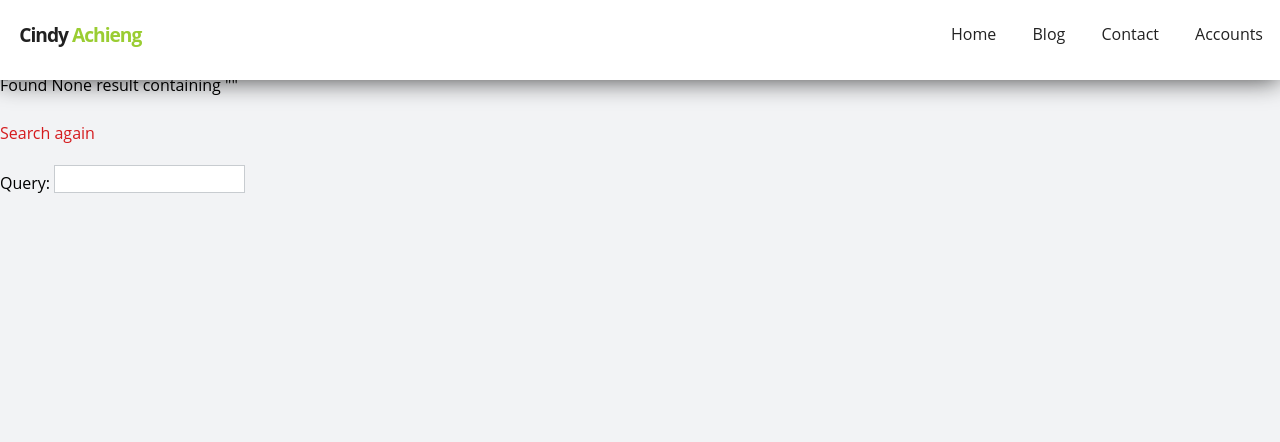
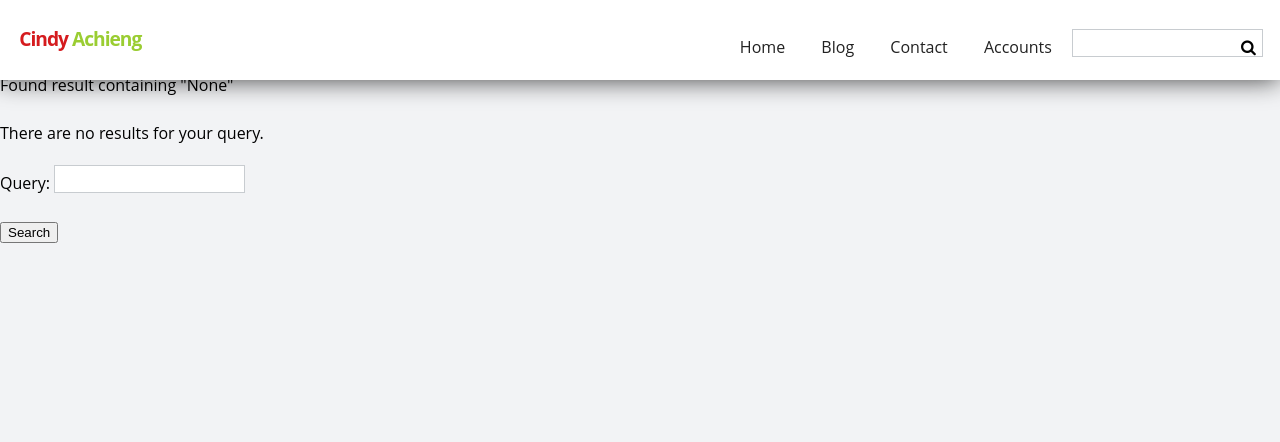
Before and after one commit to achiengcindy/Cindy_achieng_website, a Django app: page /blog/search/ in a window 1280 px wide. Shown: the top 442 px of the page. Run offline with Django 3.2, Linux system fonts and the light colour scheme; some libraries are stand-ins or nearby versions.

Commit message:
full text search
added postgres full text search

```diff
--- a/src/blog/templates/blog/post/search.html
+++ b/src/blog/templates/blog/post/search.html
@@ -1,16 +1,19 @@
 {% extends "base.html" %}
-
 {% block title %}Search{% endblock %}
 
 {% block content %}
+<h3 class="">Search for posts</h3>
+<p>{% with results.count as total_results %}
+  Found {{ total_results }} result{{ total_results|pluralize }} containing "{{ query }}"
+  {% endwith %}</p>
 
-  <h3 class="">Search for posts</h3>
-  <p class="">Found {{ total_results }} result{{ total_results|pluralize }} containing "{{ cd.query }}"</p>
-    {% for post in results %}
-     <a class="" href="{{ post.get_absolute_url }}">{{ post.title }}</a>
-     {% endfor %}
-    <a class="" href="{% url "blog:post_search" %}">Search again</a>
-     <form action="." method="get">
-      {{ form.as_p }}
-      </form>
+{% for post in results %}
+<h4><a href="{{ post.get_absolute_url }}">{{ post.title }}</a></h4>
+{% empty %}
+<p>There are no results for your query.</p>
+<form action="{% url "blog:post_search" %}" method="get">
+{{ form.as_p }}
+<input type="submit" value="Search">
+</form>
+{% endfor %}
 {% endblock %}
--- a/src/blog/views.py
+++ b/src/blog/views.py
@@ -7,10 +7,9 @@ from django.db.models import Count
 from django.db.models import Q
 from django.http import HttpResponse
 from django.http import HttpResponseRedirect
-from .forms import EmailPostForm, CommentForm, SearchForm, PostForm
-from.models import Post, Category,Comment
 from taggit.models import Tag
 from django.contrib.auth.decorators import login_required
+from django.contrib.postgres.search import SearchVector
 #from haystack.query import SearchQuerySet
 import markdown
 # import the strip_tags
@@ -18,6 +17,10 @@ from django.utils.html import strip_tags
 from django.utils.text import Truncator
 
 from accounts.models import CustomUser
+from.models import Post, Category,Comment
+
+from .forms import EmailPostForm, CommentForm, SearchForm, PostForm
+
 
 
 def list_of_post_by_category(request, search_category):
@@ -110,8 +113,7 @@ def post_detail(request, year, month, day, post):
     context={'post': post, 'comments': comments,'comment_form': comment_form,'similar_posts': similar_posts, 'meta_url':post.get_absolute_url, 'meta_description':strip_tags(markdown.markdown(post.body)), 'meta_image':post.image.url,'meta_title':post.title}
     return render(request, 'blog/post/detail.html', context)
 
-def post_search(request):
-
+""" def post_search(request):
     form = SearchForm()
     cd = results = total_results = None
     if 'query' in request.GET:
@@ -125,7 +127,18 @@ def post_search(request):
                 )
             total_results = results.count()
     context = {'form': form,'cd': cd,'results': results,'total_results': total_results}
-    return render(request, 'blog/post/search.html', context)
+    return render(request, 'blog/post/search.html', context) """
+
+def post_search(request):
+    form = SearchForm()
+    query = None
+    results = []
+    if 'query' in request.GET:
+        form = SearchForm(request.GET)
+        if form.is_valid():
+            query = form.cleaned_data['query']
+            results = Post.objects.annotate(search=SearchVector('title', 'body'),).filter(search=query)
+    return render(request,'blog/post/search.html',{'form': form,'query': query,'results': results})
 
 def post_share(request, post_id):
     """
--- a/src/templates/nav.html
+++ b/src/templates/nav.html
@@ -24,5 +24,11 @@
                 {% endif %}
             </ul>
         </li>
+        <li  class="nav__item quick-search">
+            <form class="search_form" action="{% url "blog:post_search" %}"  method="get">
+                <input type="search" name="query" aria-label="Search">
+                <span class="search-icon"><i class="fa fa-search"></i></span>
+            </form>
+        </li>
     </ul>
 </nav>
```
